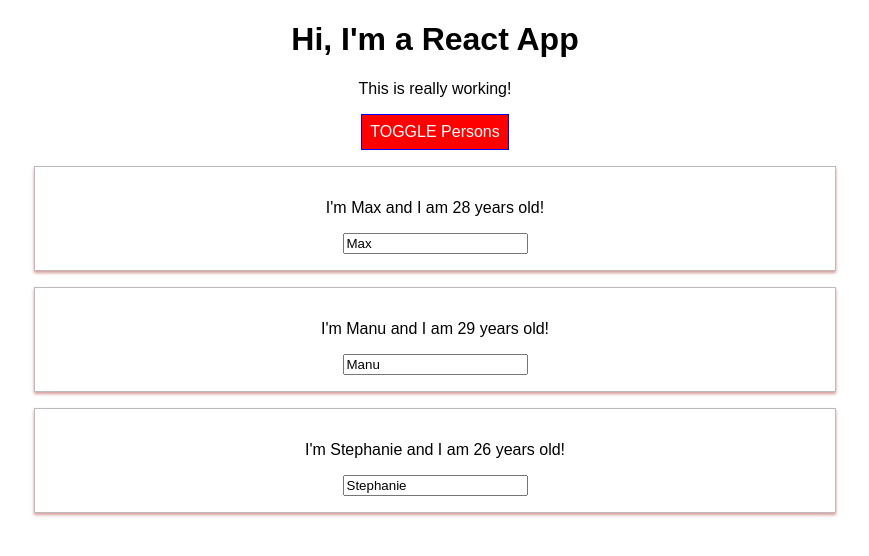
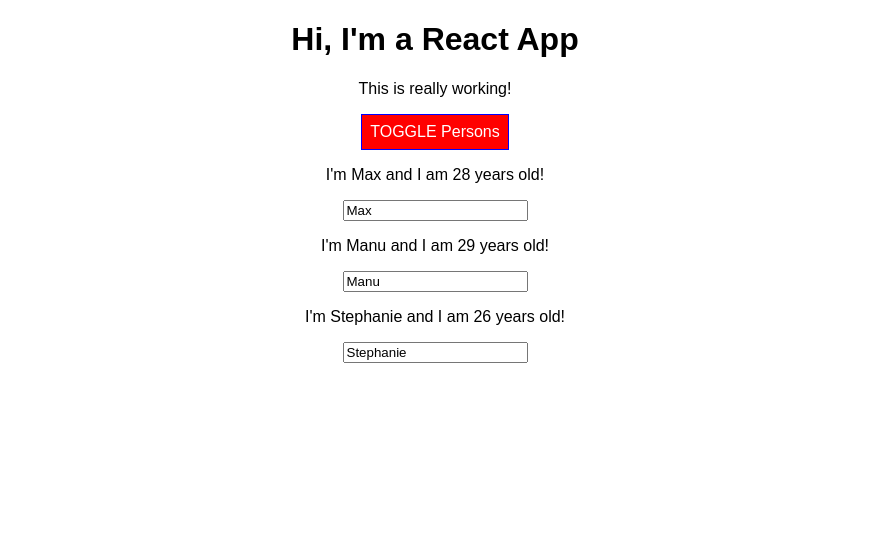
Before and after one commit to codershona/react_base_features_and_syntax, a React (Create React App) app: page / in a window 1280 px wide. Both pictures are taken after a click on the button "TOGGLE Persons". Shown: the top 556 px of the page, without its empty margins (205-1074 px from the left). Built offline with nearby package versions, Linux system fonts and the light colour scheme.

Commit message:
introducing styled components done

```diff
--- a/src/Person/Person.css
+++ b/src/Person/Person.css
@@ -1,4 +1,4 @@
-.Person {
+/*.Person {
 	width: 60%;
 	margin: 16px auto;
 	border: 1px solid #bfbaba;
@@ -7,7 +7,7 @@
 	text-align: center;
 }
 
-/*@media (min-width: 500px) {
+@media (min-width: 500px) {
 	.Person {
 		width: 450px;
 	}
--- a/src/Person/Person.js
+++ b/src/Person/Person.js
@@ -1,8 +1,22 @@
 import React from 'react';
 // import Radium from 'radium';
+import styled from 'styled-components';
+// import './Person.css';
 
-import './Person.css';
+const StyledDiv = styled.div`{
+	width: 60%;
+	margin: 16px auto;
+	border: 1px solid #bfbaba;
+    box-shadow: 0 2px 3px #d59a9a;
+	padding: 16px;
+	text-align: center;
+}
 
+@media (min-width: 500px) {
+
+		width: 450px;
+	}
+	   `;
 
 const person = ( props ) => {
 	const style = {
@@ -11,12 +25,15 @@
 		}
 	};
     return (
-        <div className="Person" style={style}>
-            <p onClick={props.click}>I'm {props.name} and I am {props.age} years old!</p>
-            <p>{props.children}</p>
-            <input type="text" onChange={props.changed} value={props.name} />
-        </div>
-    )
+
+
+   <StyledDiv>
+    <p onClick={props.click}>I'm {props.name} and I am {props.age} years old!</p>
+    <p>{props.children}</p>
+    <input type="text" onChange={props.changed} value={props.name} />
+
+   </StyledDiv>
+    );
 };
 
 export default person;
```
